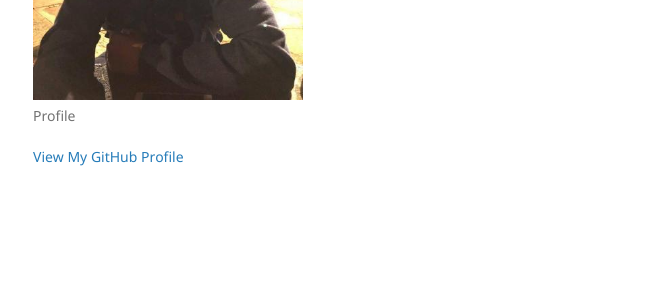
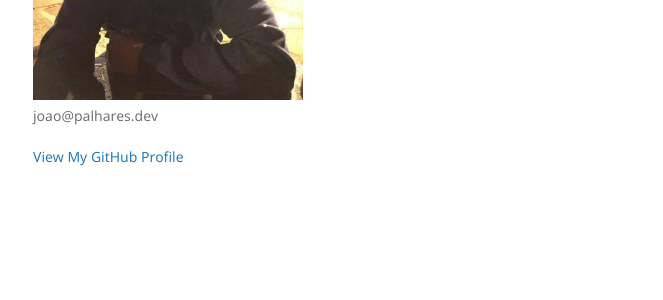
Before and after one commit to joaoavanzini/joaoavanzini.github.io, a Jekyll site: the page built from index.md, in a window 1280 px wide. Shown: the part 279-579 px from the top of the page, without its empty margins (177-840 px from the left). Built offline with Jekyll 4.4.1, drawn with Linux system fonts in a browser that asks for light colours.

Commit message:
Adicionei o e-mail de contato

```diff
--- a/_config.yml
+++ b/_config.yml
@@ -1,6 +1,6 @@
 title: Profile
 logo: /assets/img/joao_victor.jpeg
-description: Profile
+description: joao@palhares.dev
 show_downloads: true
 google_analytics:
 theme: jekyll-theme-minimal
```
Also changed, not shown: jekyll-theme-minimal.gemspec.
